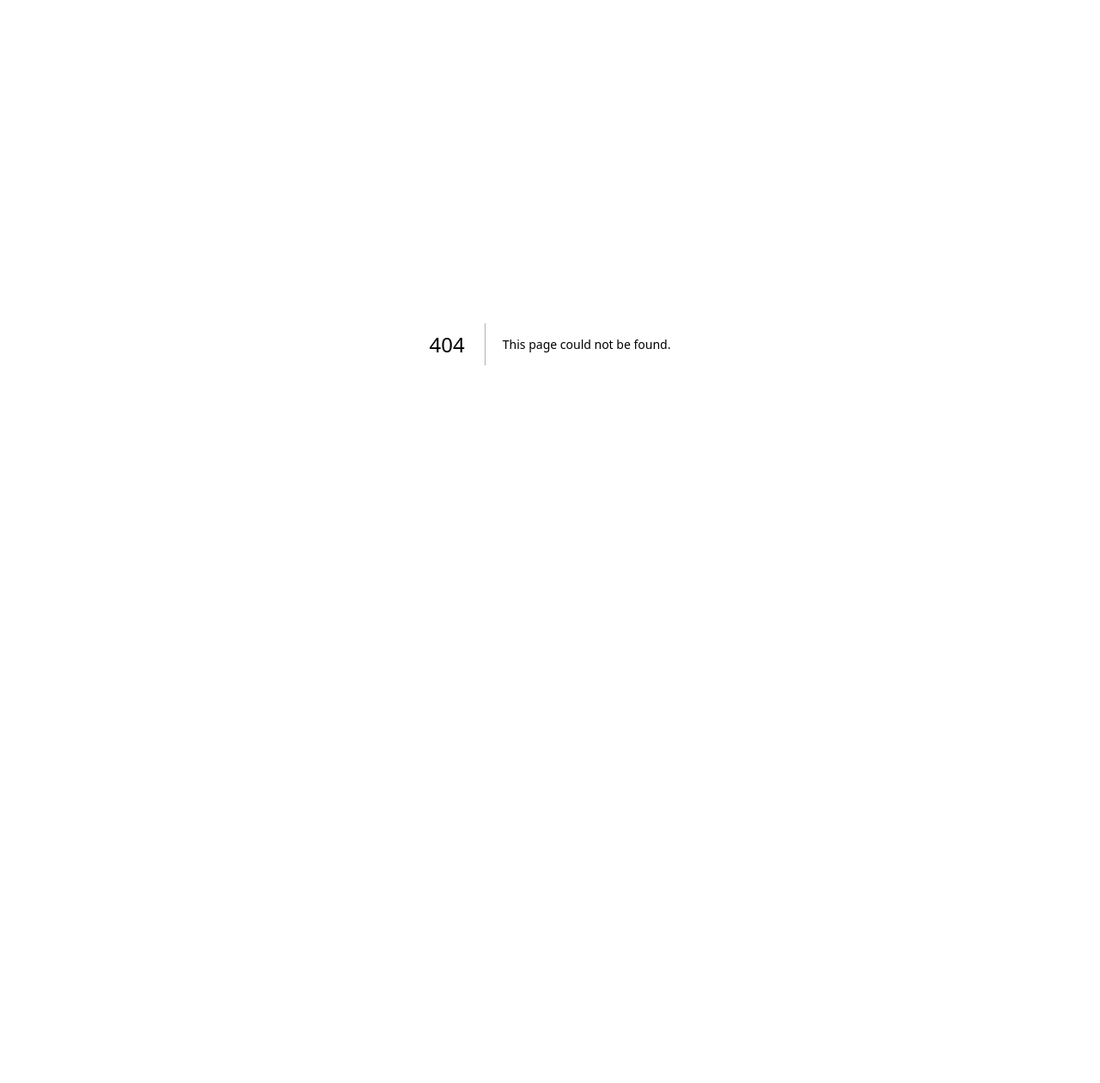
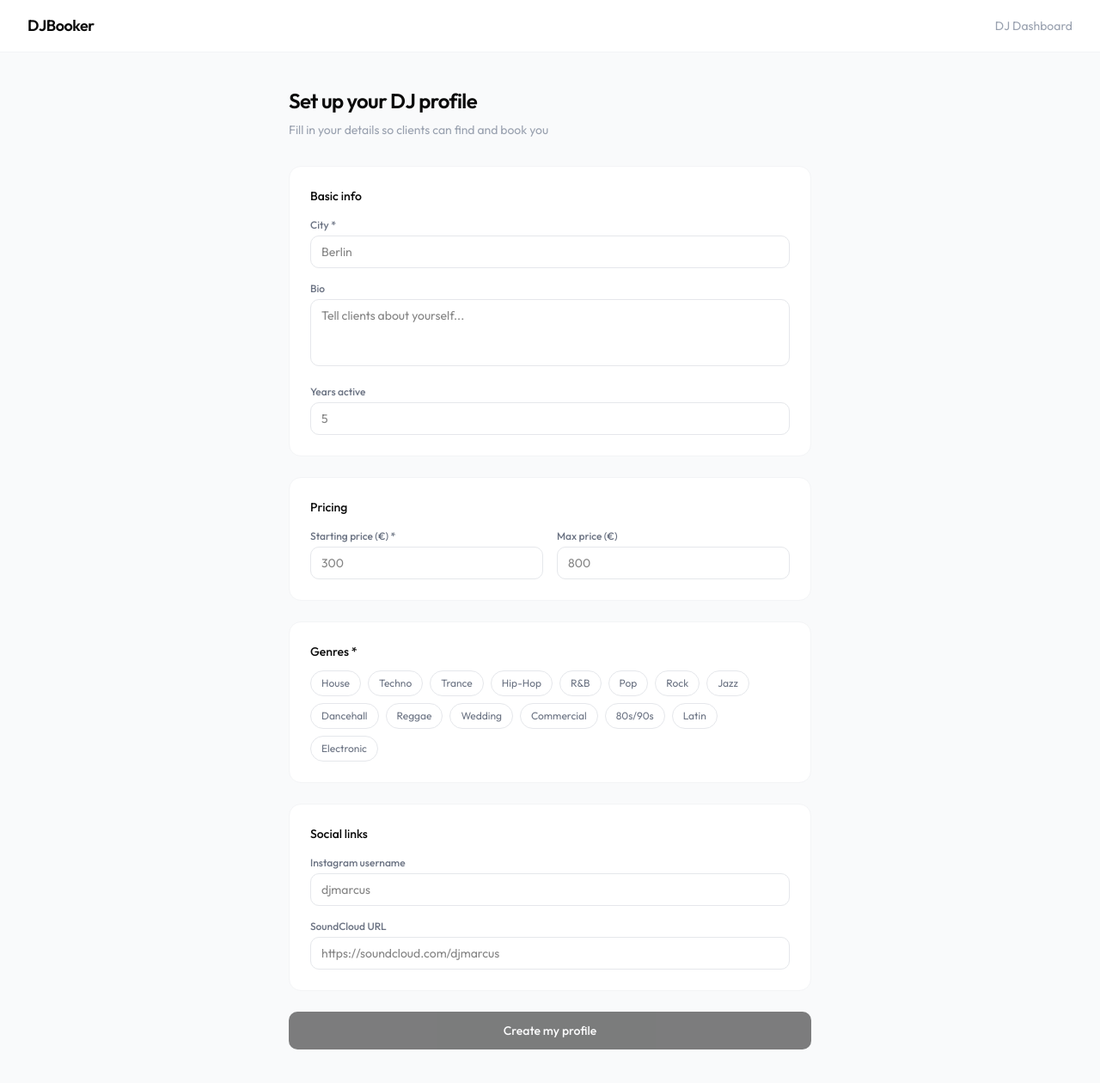
Before and after one commit to arifOM95/djbooker, a Next.js app: page /dashboard/dj in a window 1280 px wide. Before the commit this address had no page. Shown: the whole page at 86% size. Before the commit the page ends 800 px from the top, so only its background shows below. Built offline with nearby package versions, Linux system fonts and the light colour scheme.

Commit message:
Add DJ profile page and dashboard

```diff
--- /dev/null
+++ b/app/dashboard/dj/page.tsx
@@ -0,0 +1,133 @@
+"use client"
+
+import { useState } from "react"
+import { useRouter } from "next/navigation"
+
+const GENRES = ["House", "Techno", "Trance", "Hip-Hop", "R&B", "Pop", "Rock", "Jazz", "Dancehall", "Reggae", "Wedding", "Commercial", "80s/90s", "Latin", "Electronic"]
+
+export default function DJDashboard() {
+  const router = useRouter()
+  const [loading, setLoading] = useState(false)
+  const [error, setError] = useState("")
+  const [success, setSuccess] = useState(false)
+  const [selectedGenres, setSelectedGenres] = useState<string[]>([])
+
+  const [form, setForm] = useState({
+    city: "", bio: "", priceFrom: "", priceTo: "",
+    yearsActive: "", instagram: "", soundcloud: "",
+  })
+
+  function toggleGenre(g: string) {
+    setSelectedGenres((prev) =>
+      prev.includes(g) ? prev.filter((x) => x !== g) : [...prev, g]
+    )
+  }
+
+  async function handleSubmit(e: React.FormEvent) {
+    e.preventDefault()
+    setLoading(true)
+    setError("")
+
+    const res = await fetch("/api/dj/profile", {
+      method: "POST",
+      headers: { "Content-Type": "application/json" },
+      body: JSON.stringify({
+        ...form,
+        priceFrom: parseInt(form.priceFrom),
+        priceTo: form.priceTo ? parseInt(form.priceTo) : null,
+        yearsActive: form.yearsActive ? parseInt(form.yearsActive) : null,
+        genres: selectedGenres,
+      }),
+    })
+
+    const data = await res.json()
+    if (!res.ok) {
+      setError(data.error || "Something went wrong")
+      setLoading(false)
+    } else {
+      setSuccess(true)
+      setTimeout(() => router.push(`/djs/${data.id}`), 1500)
+    }
+  }
+
+  return (
+    <div className="min-h-screen bg-gray-50">
+      <nav className="bg-white flex items-center justify-between px-8 py-4 border-b border-gray-100">
+        <div className="text-lg font-semibold tracking-tight">DJBooker</div>
+        <div className="text-sm text-gray-400">DJ Dashboard</div>
+      </nav>
+
+      <div className="max-w-2xl mx-auto px-8 py-10">
+        <h1 className="text-2xl font-semibold tracking-tight mb-2">Set up your DJ profile</h1>
+        <p className="text-gray-400 text-sm mb-8">Fill in your details so clients can find and book you</p>
+
+        {success && (
+          <div className="bg-green-50 border border-green-100 text-green-700 rounded-lg px-4 py-3 text-sm mb-6">
+            Profile created! Redirecting...
+          </div>
+        )}
+
+        <form onSubmit={handleSubmit} className="space-y-6">
+          <div className="bg-white border border-gray-100 rounded-xl p-6 space-y-4">
+            <h2 className="text-sm font-medium">Basic info</h2>
+            <div>
+              <label className="block text-xs font-medium text-gray-500 mb-1">City *</label>
+              <input required value={form.city} onChange={(e) => setForm({ ...form, city: e.target.value })} className="w-full border border-gray-200 rounded-lg px-3 py-2 text-sm outline-none focus:border-black" placeholder="Berlin" />
+            </div>
+            <div>
+              <label className="block text-xs font-medium text-gray-500 mb-1">Bio</label>
+              <textarea value={form.bio} onChange={(e) => setForm({ ...form, bio: e.target.value })} rows={3} className="w-full border border-gray-200 rounded-lg px-3 py-2 text-sm outline-none focus:border-black resize-none" placeholder="Tell clients about yourself..." />
+            </div>
+            <div>
+              <label className="block text-xs font-medium text-gray-500 mb-1">Years active</label>
+              <input type="number" value={form.yearsActive} onChange={(e) => setForm({ ...form, yearsActive: e.target.value })} className="w-full border border-gray-200 rounded-lg px-3 py-2 text-sm outline-none focus:border-black" placeholder="5" />
+            </div>
+          </div>
+
+          <div className="bg-white border border-gray-100 rounded-xl p-6 space-y-4">
+            <h2 className="text-sm font-medium">Pricing</h2>
+            <div className="grid grid-cols-2 gap-4">
+              <div>
+                <label className="block text-xs font-medium text-gray-500 mb-1">Starting price (€) *</label>
+                <input required type="number" value={form.priceFrom} onChange={(e) => setForm({ ...form, priceFrom: e.target.value })} className="w-full border border-gray-200 rounded-lg px-3 py-2 text-sm outline-none focus:border-black" placeholder="300" />
+              </div>
+              <div>
+                <label className="block text-xs font-medium text-gray-500 mb-1">Max price (€)</label>
+                <input type="number" value={form.priceTo} onChange={(e) => setForm({ ...form, priceTo: e.target.value })} className="w-full border border-gray-200 rounded-lg px-3 py-2 text-sm outline-none focus:border-black" placeholder="800" />
+              </div>
+            </div>
+          </div>
+
+          <div className="bg-white border border-gray-100 rounded-xl p-6">
+            <h2 className="text-sm font-medium mb-3">Genres *</h2>
+            <div className="flex flex-wrap gap-2">
+              {GENRES.map((g) => (
+                <button key={g} type="button" onClick={() => toggleGenre(g)} className={`px-3 py-1.5 rounded-full text-xs border transition-colors ${selectedGenres.includes(g) ? "bg-black text-white border-black" : "border-gray-200 text-gray-500 hover:border-gray-400"}`}>
+                  {g}
+                </button>
+              ))}
+            </div>
+          </div>
+
+          <div className="bg-white border border-gray-100 rounded-xl p-6 space-y-4">
+            <h2 className="text-sm font-medium">Social links</h2>
+            <div>
+              <label className="block text-xs font-medium text-gray-500 mb-1">Instagram username</label>
+              <input value={form.instagram} onChange={(e) => setForm({ ...form, instagram: e.target.value })} className="w-full border border-gray-200 rounded-lg px-3 py-2 text-sm outline-none focus:border-black" placeholder="djmarcus" />
+            </div>
+            <div>
+              <label className="block text-xs font-medium text-gray-500 mb-1">SoundCloud URL</label>
+              <input value={form.soundcloud} onChange={(e) => setForm({ ...form, soundcloud: e.target.value })} className="w-full border border-gray-200 rounded-lg px-3 py-2 text-sm outline-none focus:border-black" placeholder="https://soundcloud.com/djmarcus" />
+            </div>
+          </div>
+
+          {error && <p className="text-red-500 text-sm">{error}</p>}
+
+          <button type="submit" disabled={loading || selectedGenres.length === 0} className="w-full bg-black text-white rounded-lg py-3 text-sm font-medium hover:bg-gray-800 disabled:opacity-50">
+            {loading ? "Creating profile..." : "Create my profile"}
+          </button>
+        </form>
+      </div>
+    </div>
+  )
+}
```
